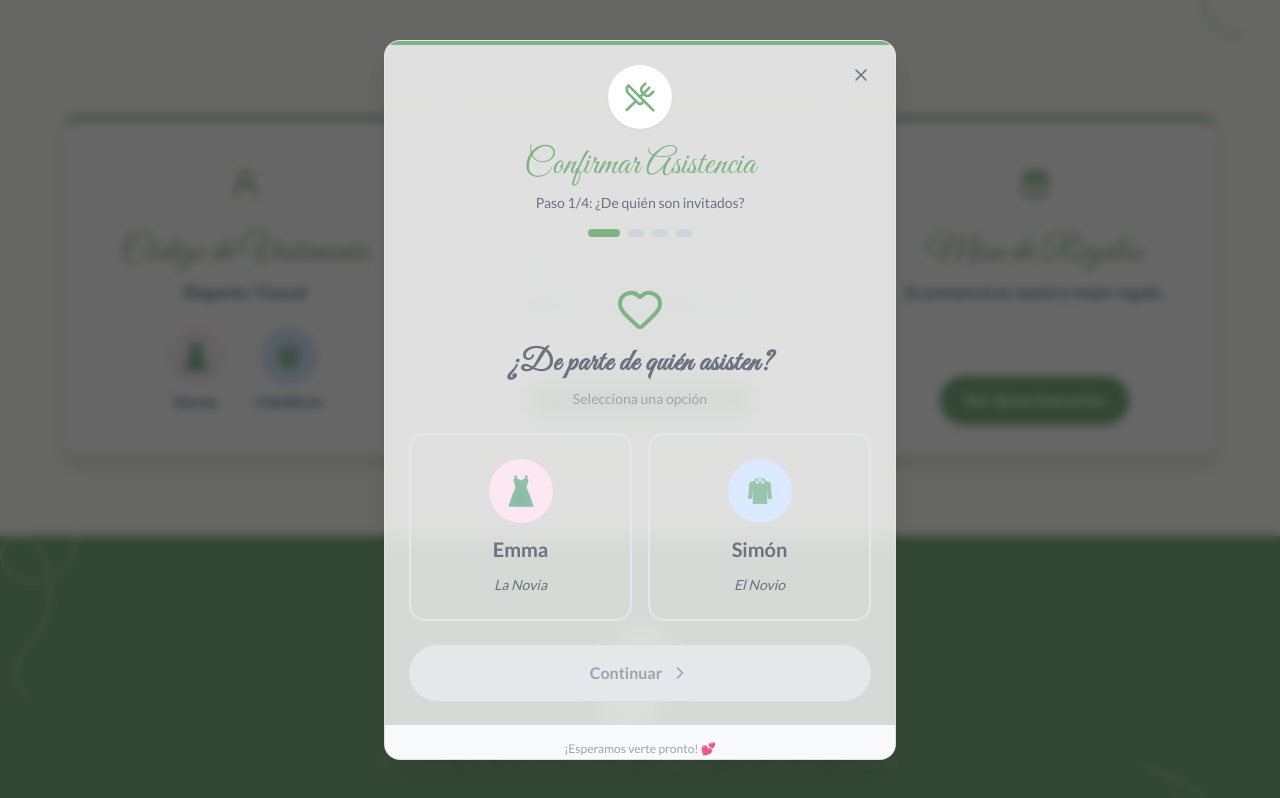
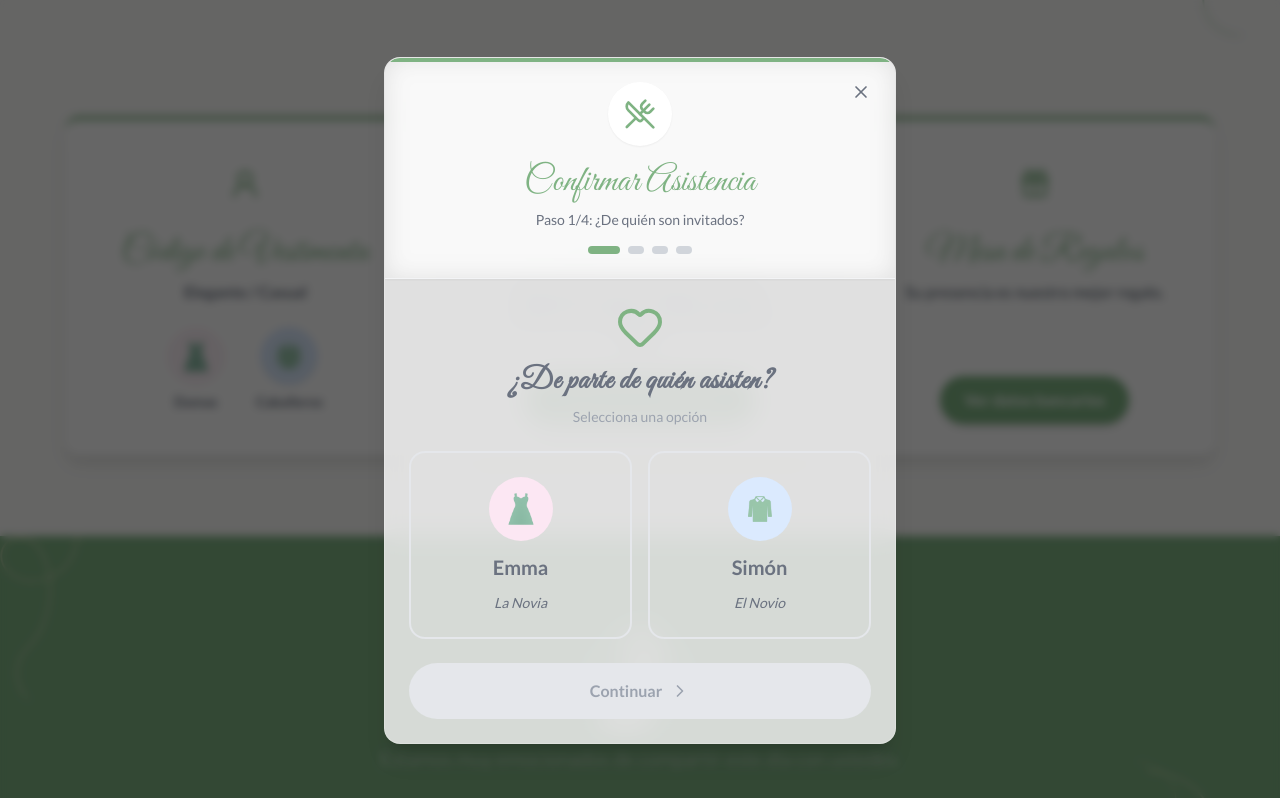
Before and after one commit to gustavog6/tarjeta-emma-simon, a React (Vite) app: page / in a window 1280 px wide. Both pictures are taken after a click on the button "Confirmar por WhatsApp". Shown: the part 2370-3168 px from the top of the page. Built offline with nearby package versions, Linux system fonts and the light colour scheme.

Commit message:
fix scroll

```diff
--- a/src/components/Hero.jsx
+++ b/src/components/Hero.jsx
@@ -25,7 +25,7 @@ const Hero = () => {
             <div className="absolute bottom-4 right-4 md:bottom-8 md:right-8 w-16 h-16 border-b-2 border-r-2 border-white/60 z-10 rounded-br-2xl pointer-events-none"></div>
 
             {/* Content */}
-            <div className="relative z-20 text-center text-white p-4 py-28">
+            <div className="relative z-20 text-center text-white p-4 py-28 md:py-52">
 
                 <div className="mt-8 flex justify-center">
                     <motion.img
--- a/src/components/MenuModal.jsx
+++ b/src/components/MenuModal.jsx
@@ -189,7 +189,7 @@ const MenuModal = ({ isOpen, onClose }) => {
                     exit={{ scale: 0.9, opacity: 0 }}
                 >
                     {/* Header */}
-                    <div className="bg-primary/10 p-6 text-center overflow-hidden sticky top-0 z-10">
+                    <div className="sticky top-0 z-20 bg-background/90 backdrop-blur-md p-6 text-center border-b border-gray-100 shadow-sm">
                         <div className="absolute top-0 left-0 w-full h-1 bg-primary"></div>
                         <button
                             onClick={handleClose}
@@ -574,7 +574,7 @@ const MenuModal = ({ isOpen, onClose }) => {
                                             initial={{ opacity: 0, y: 10 }}
                                             animate={{ opacity: 1, y: 0 }}
                                             transition={{ delay: index * 0.1 }}
-                                            className="bg-gradient-to-br from-primary/5 to-secondary/10 p-4 rounded-xl border border-primary/20"
+                                            className="bg-gradient-to-br from-primary/5 to-secondary/10 p-4 rounded-xl border border-primary"
                                         >
                                             <div className="flex items-center gap-2 mb-3">
                                                 <div className="w-8 h-8 bg-primary text-white rounded-full flex items-center justify-center text-sm font-bold">
@@ -628,9 +628,9 @@ const MenuModal = ({ isOpen, onClose }) => {
                         )}
                     </div>
 
-                    <div className="p-4 text-center bg-gray-50 text-xs text-gray-400">
+                    {/* <div className="p-4 text-center bg-white/90 backdrop-blur-md text-xs text-gray-400 sticky bottom-0 z-10 border-t border-gray-100 uppercase tracking-widest">
                         ¡Esperamos verte pronto! 💕
-                    </div>
+                    </div> */}
                 </motion.div>
             </div>
         </AnimatePresence>
```
